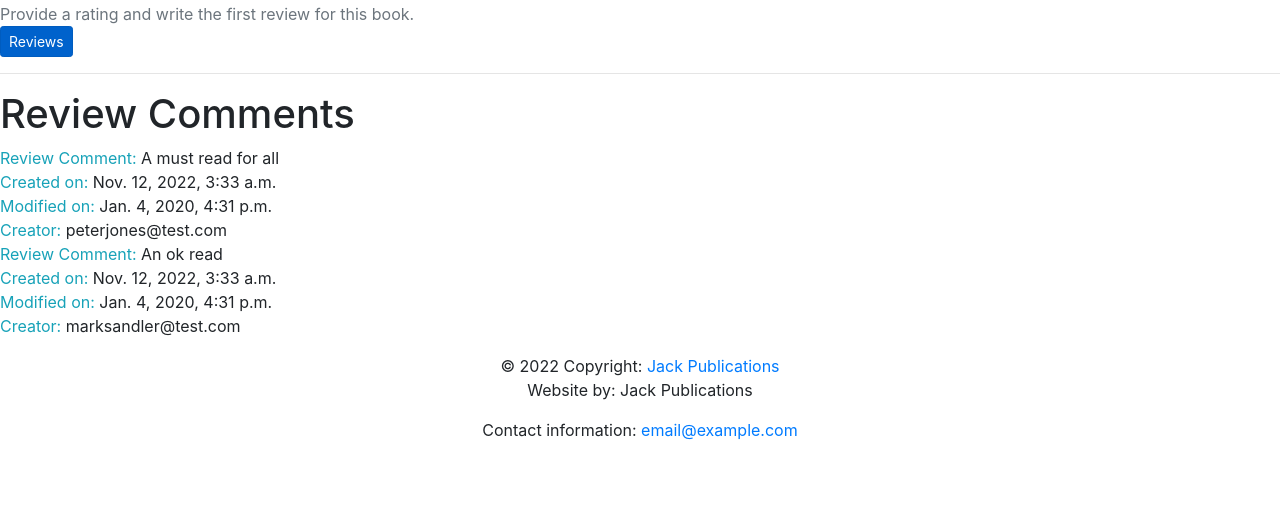
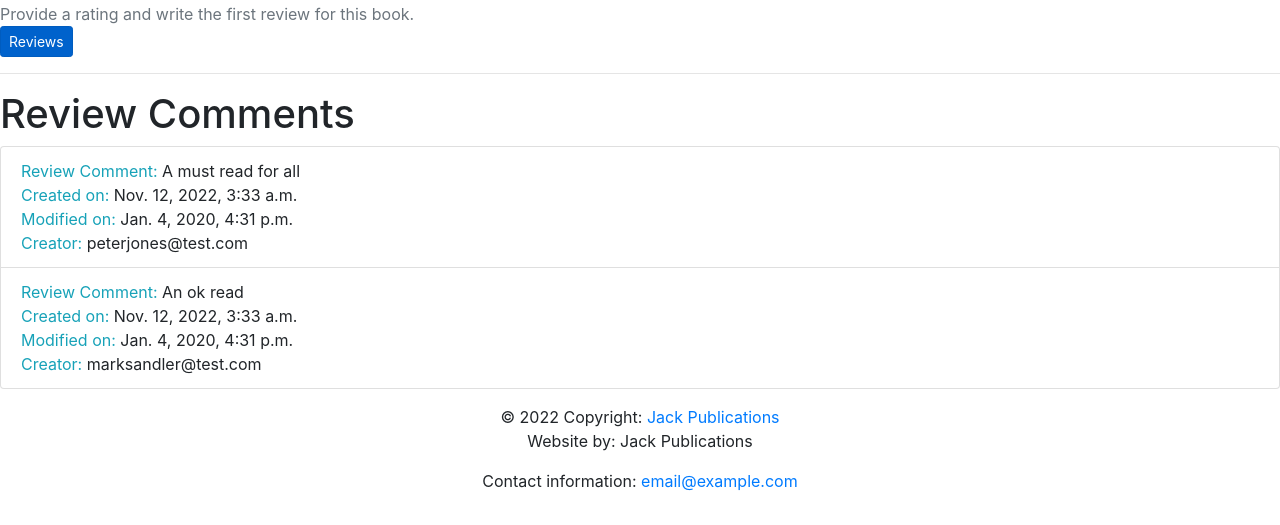
Before and after one commit to jackbasso/django-bookr, a Django app: page /books/1/ in a window 1280 px wide. Shown: the part 275-800 px from the top of the page. Run offline with Django 3.2, Linux system fonts and the light colour scheme; data comes from the database, SQL or seed files in the repository; some libraries are stand-ins or nearby versions.

Commit message:
detail view fixed

```diff
--- a/reviews/templates/reviews/book_detail.html
+++ b/reviews/templates/reviews/book_detail.html
@@ -25,8 +25,9 @@
       {% if not reviews %}
       <h5>No review yet!</h5>
       {% else %}
+      <ul class="list-group">
       {% for review in reviews %}
-      <div>
+      <li class="list-group-item">
         <span class="text-info">Review Comment: </span> <span>{{ review.content }}</span>
         <br>
         <span class="text-info">Created on: </span><span>{{ review.date_created }}</span>
@@ -34,7 +35,8 @@
         <span class="text-info">Modified on: </span><span>{{ review.date_edited }}</span>
         <br>
         <span class="text-info">Creator: </span><span>{{ review.creator }}</span>
-      </div>
+      </li>
       {% endfor %}
+    </ul>
       {% endif %}
 {% endblock %}
```
